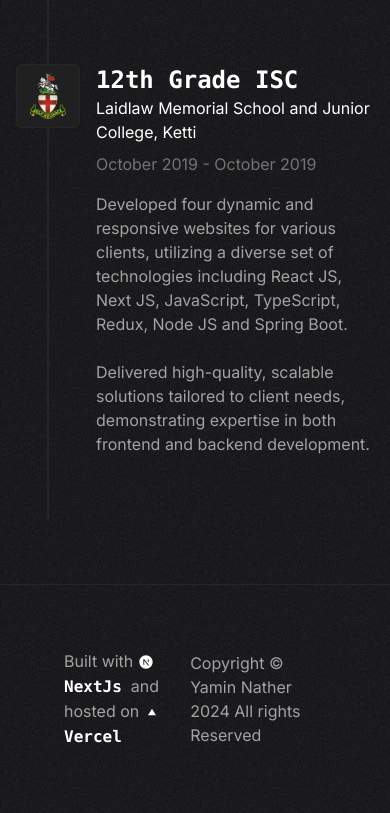
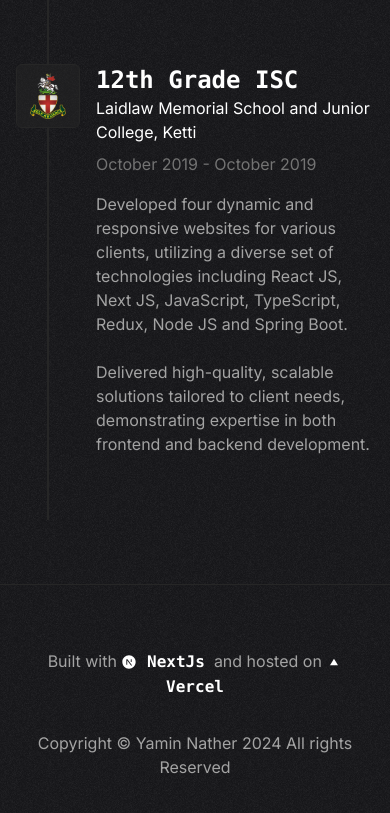
Before and after one commit to YaminNather/portfolio-website, a Next.js app: page / in a window 390 px wide. Shown: the part 2510-3323 px from the top of the page. Built offline with nearby package versions, Linux system fonts and the light colour scheme.

Commit message:
=Updated Footer Responsiveness

```diff
--- a/src/app/components/footer/footer.tsx
+++ b/src/app/components/footer/footer.tsx
@@ -5,14 +5,18 @@ import { Link} from "@/app/components/link";
 
 export function Footer() {
   return (
-    <footer className="border-t border-neutral-800 p-16">
-      <div className="mx-auto flex max-w-7xl justify-between items-center">
-        <p>
-          Built with <Link href="https://nextjs.org" className="font-bold"><RiNextjsFill className="inline" /> NextJs</Link>
-          &nbsp; and hosted on <Link href="https://vercel.com" className="font-bold"><CgVercel className="inline" /> Vercel</Link>
-        </p>
+    <footer className="border-t border-neutral-800 px-4 py-16 text-center">
+      <div className="mx-auto grid max-w-7xl grid-cols-1 md:grid-cols-2 gap-y-8">
+        <div className="flex justify-center items-center">
+          <p>
+            Built with <Link href="https://nextjs.org" className="font-bold"><RiNextjsFill className="inline" /> NextJs</Link>
+            &nbsp; and hosted on <Link href="https://vercel.com" className="font-bold"><CgVercel className="inline" /> Vercel</Link>
+          </p>
+        </div>
 
-        <p>Copyright © Yamin Nather {new Date(Date.now()).getFullYear()} All rights Reserved</p>
+        <div className="flex justify-center items-center">
+          <p>Copyright © Yamin Nather {new Date(Date.now()).getFullYear()} All rights Reserved</p>
+        </div>
       </div>
     </footer>
   );
```
